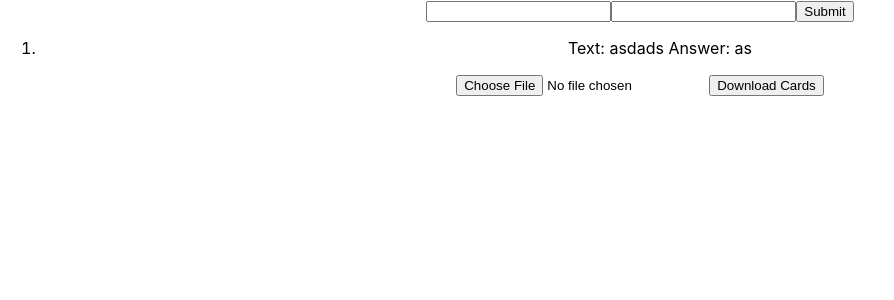
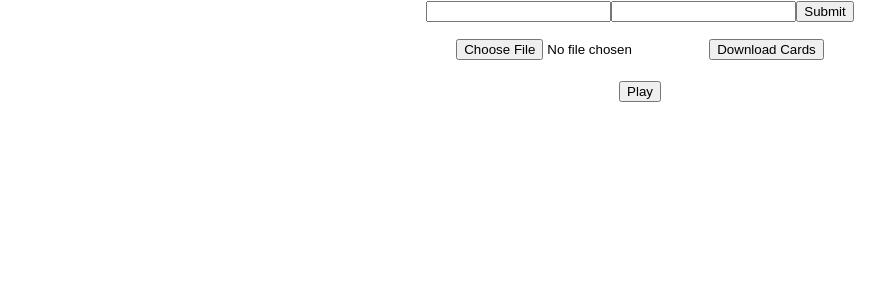
Before and after one commit to DivSam/McHacks, a React (Create React App) app in the folder client/: page /cards in a window 1280 px wide. Shown: the top 300 px of the page, without its empty margins (0-894 px from the left). Built offline with nearby package versions, Linux system fonts and the light colour scheme.

Commit message:
Seperate Game and Cards

```diff
--- a/client/src/App.js
+++ b/client/src/App.js
@@ -6,7 +6,7 @@ import AboutUs from "./about-us/AboutUs";
 import Home from "./home-page/Home";
 import { Routes, Route, Link } from "react-router-dom";
 import NameForm from "./main-game/input";
-import Cardsaver from "./quizlets/cardsaver";
+import QuizGameControl from "./quizlets/QuizGameControl";
 function App() {
   return (
     <div className="App">
@@ -20,7 +20,11 @@ function App() {
           }
         ></Route>
         <Route path="text" element={<NameForm></NameForm>}></Route>
-        <Route path="cards" element={<Cardsaver></Cardsaver>}></Route>
+        <Route path="cards" element={
+        <div>
+          <QuizGameControl></QuizGameControl>
+        </div>
+        }></Route>
       </Routes>
     </div>
   );
--- /dev/null
+++ b/client/src/quizlets/QuizGame.js
@@ -0,0 +1,17 @@
+import React, { Component } from 'react';
+
+export default class QuizGame extends Component{
+    constructor(props){
+        super(props);
+        this.state = {
+
+        }
+    };
+    render(){
+        return (
+            <div>
+            {this.props.words}
+            </div>
+        )
+    };
+}
--- /dev/null
+++ b/client/src/quizlets/QuizGameControl.js
@@ -0,0 +1,45 @@
+import React, { Component } from 'react';
+import Cardsaver from './cardsaver'
+import QuizGame from './QuizGame'
+
+export default class QuizGameControl extends Component{
+    constructor(props){
+        super(props)
+        this.state = {
+            cards_saved:[],
+            option:"cardsaver"
+        }
+        this.save_cards = this.save_cards.bind(this)
+        this.handlePlay = this.handlePlay.bind(this)
+    }
+    save_cards(cards_saved){
+        this.setState({
+            cards_saved:cards_saved
+        })
+    }
+    handlePlay(){
+        this.setState({
+            option:'game'
+        })
+    }
+    render(){
+        if (this.state.option === 'cardsaver'){
+            return (
+                <div>
+                    <Cardsaver save_cards = {this.save_cards}></Cardsaver>
+                    <div>
+                        <br></br>
+                        <button type = 'button' onClick = {this.handlePlay}>Play</button>
+                    </div>
+                </div>
+            )
+        }
+        else{
+            console.log(this.state.cards_saved)
+           return  (
+               <QuizGame words = {this.state.cards_saved}></QuizGame>
+           )
+        }
+
+    }
+}
--- a/client/src/quizlets/cardsaver.js
+++ b/client/src/quizlets/cardsaver.js
@@ -5,7 +5,7 @@ export default class Cardsaver extends Component{
     constructor(props){
         super(props)
         this.state = {
-            cards_saved:[["asdads","as"]],
+            cards_saved:[],
             text:'',
             answer:'',
             selectedfile: null,
@@ -40,7 +40,9 @@ export default class Cardsaver extends Component{
             cards_saved:this.state.cards_saved.concat([[this.state.text, this.state.answer]]),
             text:'',
             answer:''
-            })
+            }, () =>{this.props.save_cards(this.state.cards_saved)})
+
+        /*this.props.save_cards(this.state.cards_saved)*/
         event.preventDefault();
     }
     downloadCards(){
@@ -58,6 +60,7 @@ export default class Cardsaver extends Component{
         this.setState({
             cards_saved:content
         })
+        this.props.save_cards(this.state.cards_saved)
     }
     onFileChange(event){
         let newfilereader = new FileReader()
@@ -99,7 +102,6 @@ export default class Cardsaver extends Component{
             <input id = 'files' type = 'file' name = 'file' onChange={this.onFileChange}/>
 
             <button type = 'button' onClick = {this.downloadCards}>Download Cards</button>
-
         </div>
         )
     }
```
